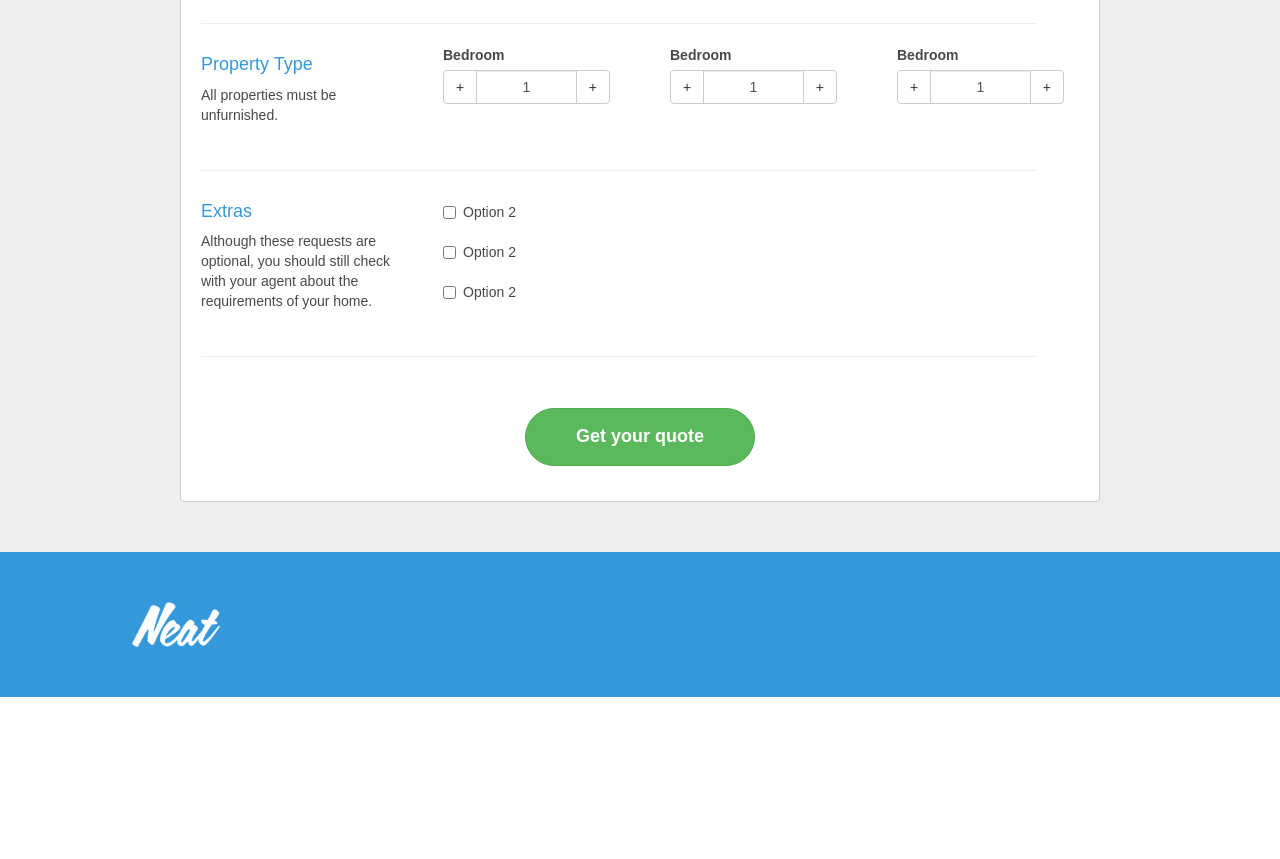
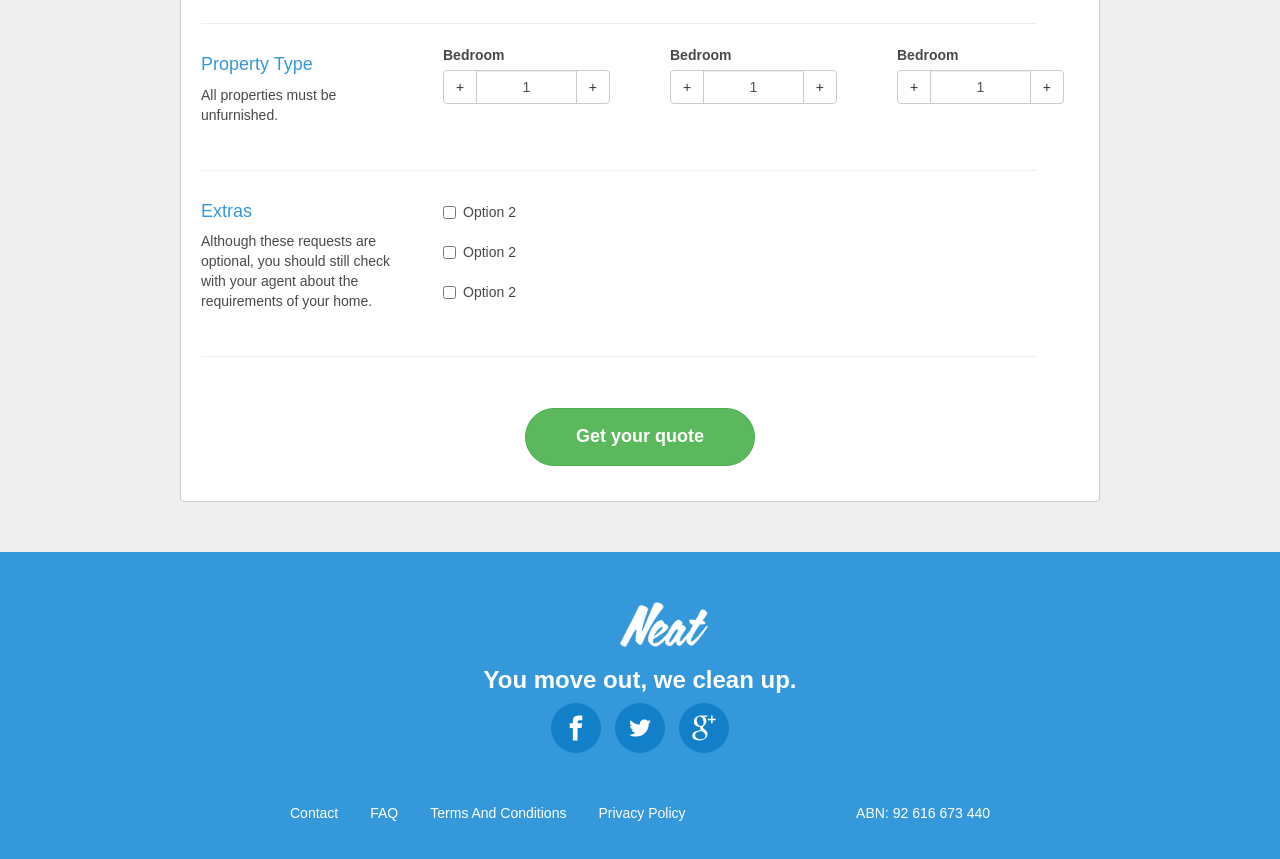
Before and after one commit to FlorTello/Leccion34-EjercicioMaquetado, a plain HTML site: page index.html in a window 1280 px wide. Shown: the part 5421-6280 px from the top of the page. Before the commit the page ends 6118 px from the top, so only its background shows below. Drawn offline with nearby package versions, Linux system fonts and the light colour scheme; a script that the page names is missing; a small style sheet from the web is missing; a web font is replaced by a local one.

Commit message:
Agregando footer

```diff
--- a/assets/css/main.css
+++ b/assets/css/main.css
@@ -209,6 +209,21 @@ header h1,
 footer{
   background-color: #3498DB;
 }
+.footer-social a{
+  display: inline-block;
+   background-color: #1280c9 ;
+   border-radius: 50%;
+   margin: 0 5px;
+   width: 50px;
+   height: 50px;
+}
+.footer-social a:hover{
+  background-color: #0e629a ;
+}
+footer nav a:hover{
+  background-color: #3498DB!important;
+  color: #1280c9 !important;
+}
 #quote{
   background-color: #EEEEEE;
 }
--- a/index.html
+++ b/index.html
@@ -676,11 +676,30 @@
     </div>
   </section>
   <footer class="container-fluid" id ="footer">
-    <div class="container">
+    <div class="container text-center">
     <div class="row">
-      <div class="col-lg-6">
+      <div class="col-lg-6 col-lg-offset-5">
         <a href="index.html"><img class="logo col-xs-12 col-lg-1 col-lg-offset-1" src="assets/images/logo.png" alt=""></a>
       </div>
+      <div class="col-lg-12">
+        <h3 class="text-bold text-white">You move out, we clean up.</h3>
+          <div class="footer-social">
+            <a href="#" class="icon icon--social-fb"></a>
+            <a href="#" class="icon icon--social-tw"></a>
+            <a href="#" class="icon icon--social-gp"></a>
+          </div>
+      </div>
+      <nav class="col-lg-12"><br><br>
+          <div class="col-lg-8 col-lg-offset-2 hidden-xs hidden-sm">
+            <ul class="nav nav-pills">
+              <li role="presentation" class="text-capitalize"><a class="text-white " href="#works">Contact  </a></li>
+              <li role="presentation" class="text-capitalize"><a class="text-white " href="#promise">FAQ </a></li>
+              <li role="presentation" class="text-capitalize"><a class="text-white " href="#community">Terms and Conditions  </a></li>
+              <li role="presentation" class="text-capitalize"><a class="text-white " href="#checklist">Privacy Policy </a></li>
+              <li class="pull-right"><a href="" class="text-white ">ABN: 92 616 673 440</a></li>
+            </ul>
+          </div>
+      </nav>
     </div>
   </div>
   </footer>
```
